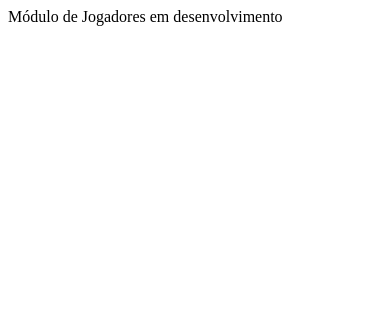
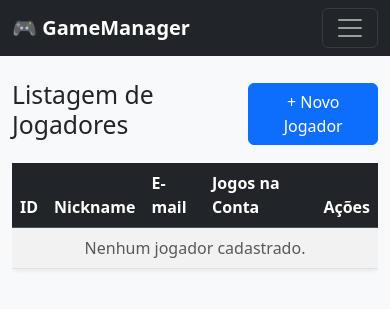
Before and after one commit to Gleydson24/ProjRomer, a Flask app: page /jogadores/ in a window 390 px wide. Shown: the top 309 px of the page. Run offline with Flask 3, Linux system fonts and the light colour scheme.

Commit message:
Tudo Feito

```diff
--- a/ProjetoRomerito/controllers/jogador_controller.py
+++ b/ProjetoRomerito/controllers/jogador_controller.py
@@ -1,8 +1,95 @@
-from flask import Blueprint
+from flask import Blueprint, render_template, request, redirect, url_for, flash
+from database import db
+from models.jogador import Jogador
+from models.jogo import Jogo
 
 jogador_bp = Blueprint('jogador', __name__)
 
-
 @jogador_bp.route('/')
 def index():
-    return "Módulo de Jogadores em desenvolvimento"
+    jogadores = Jogador.query.all()
+    return render_template('jogador/index.html', jogadores=jogadores)
+
+@jogador_bp.route('/novo', methods=['GET', 'POST'])
+def criar():
+    if request.method == 'POST':
+        nickname = request.form.get('nickname')
+        email = request.form.get('email')
+
+        if not nickname or not email:
+            flash('Preencha todos os campos obrigatórios!', 'danger')
+            return render_template('jogador/form.html', jogador=None)
+
+        if Jogador.query.filter_by(email=email).first():
+            flash('Este e-mail já está cadastrado!', 'warning')
+            return render_template('jogador/form.html', jogador=None)
+
+        novo_jogador = Jogador(nickname=nickname, email=email)
+        db.session.add(novo_jogador)
+        db.session.commit()
+
+        flash('Jogador cadastrado com sucesso!', 'success')
+        return redirect(url_for('jogador.index'))
+
+    return render_template('jogador/form.html', jogador=None)
+
+@jogador_bp.route('/<int:id>/perfil')
+def perfil(id):
+    jogador = Jogador.query.get_or_404(id)
+    jogos_disponiveis = Jogo.query.filter(~Jogo.jogadores.any(id=jogador.id)).all()
+    return render_template('jogador/perfil.html', jogador=jogador, jogos_disponiveis=jogos_disponiveis)
+
+@jogador_bp.route('/<int:id>/editar', methods=['GET', 'POST'])
+def editar(id):
+    jogador = Jogador.query.get_or_404(id)
+
+    if request.method == 'POST':
+        nickname = request.form.get('nickname')
+        email = request.form.get('email')
+
+        if not nickname or not email:
+            flash('Preencha todos os campos!', 'danger')
+            return render_template('jogador/form.html', jogador=jogador)
+
+        jogador.nickname = nickname
+        jogador.email = email
+
+        db.session.commit()
+        flash('Dados do jogador atualizados!', 'success')
+        return redirect(url_for('jogador.index'))
+
+    return render_template('jogador/form.html', jogador=jogador)
+
+@jogador_bp.route('/<int:id>/excluir', methods=['POST'])
+def excluir(id):
+    jogador = Jogador.query.get_or_404(id)
+    db.session.delete(jogador)
+    db.session.commit()
+    flash('Jogador removido com sucesso!', 'success')
+    return redirect(url_for('jogador.index'))
+
+@jogador_bp.route('/<int:id>/jogos/adicionar', methods=['POST'])
+def adicionar_jogo(id):
+    jogador = Jogador.query.get_or_404(id)
+    jogo_id = request.form.get('jogo_id')
+
+    if jogo_id:
+        jogo = Jogo.query.get_or_404(jogo_id)
+        if jogo not in jogador.jogos:
+            jogador.jogos.append(jogo)
+            db.session.commit()
+            flash(f'Jogo "{jogo.titulo}" adicionado à biblioteca!', 'success')
+
+    return redirect(url_for('jogador.perfil', id=id))
+
+@jogador_bp.route('/<int:id>/jogos/<int:jogo_id>/remover', methods=['POST'])
+def remover_jogo(id, jogo_id):
+    jogador = Jogador.query.get_or_404(id)
+    jogo = Jogo.query.get_or_404(jogo_id)
+
+    if jogo in jogador.jogos:
+        jogador.jogos.remove(jogo)
+        db.session.commit()
+        flash(f'Jogo "{jogo.titulo}" removido da biblioteca!', 'info')
+
+    return redirect(url_for('jogador.perfil', id=id))
--- a/ProjetoRomerito/templates/base.html
+++ b/ProjetoRomerito/templates/base.html
@@ -21,6 +21,9 @@
                     <li class="nav-item">
                         <a class="nav-link" href="{{ url_for('jogador.index') }}">Jogadores</a>
                     </li>
+                    <li class="nav-item">
+                        <a class="nav-link" href="{{ url_for('jogo.index') }}">Jogo</a>
+                    </li>
                 </ul>
             </div>
         </div>
--- a/ProjetoRomerito/templates/categoria/detalhes.html
+++ b/ProjetoRomerito/templates/categoria/detalhes.html
@@ -9,7 +9,7 @@
     </div>
 </div>
 
-<h3>Jogos vinculados nesta Categoria (Relacionamento 1:N)</h3>
+<h3>Jogos vinculados nesta Categoria</h3>
 
 <div class="table-responsive mt-3">
     <table class="table table-bordered table-hover bg-white shadow-sm">
--- /dev/null
+++ b/ProjetoRomerito/templates/jogador/index.html
@@ -0,0 +1,46 @@
+{% extends 'base.html' %}
+
+{% block content %}
+<div class="d-flex justify-content-between align-items-center mb-3">
+    <h2>Listagem de Jogadores</h2>
+    <a href="{{ url_for('jogador.criar') }}" class="btn btn-primary">+ Novo Jogador</a>
+</div>
+
+<div class="table-responsive">
+    <table class="table table-striped table-hover shadow-sm bg-white rounded">
+        <thead class="table-dark">
+            <tr>
+                <th>ID</th>
+                <th>Nickname</th>
+                <th>E-mail</th>
+                <th>Jogos na Conta</th>
+                <th class="text-center">Ações</th>
+            </tr>
+        </thead>
+        <tbody>
+            {% for jogador in jogadores %}
+            <tr>
+                <td>{{ jogador.id }}</td>
+                <td><strong>{{ jogador.nickname }}</strong></td>
+                <td>{{ jogador.email }}</td>
+                <td>
+                    <span class="badge bg-secondary">{{ jogador.jogos|length }} jogo(s)</span>
+                </td>
+                <td class="text-center">
+                    <a href="{{ url_for('jogador.perfil', id=jogador.id) }}" class="btn btn-sm btn-info text-white">Perfil / Biblioteca</a>
+                    <a href="{{ url_for('jogador.editar', id=jogador.id) }}" class="btn btn-sm btn-warning">Editar</a>
+
+                    <form action="{{ url_for('jogador.excluir', id=jogador.id) }}" method="POST" class="d-inline" onsubmit="return confirm('Excluir este jogador?');">
+                        <button type="submit" class="btn btn-sm btn-danger">Excluir</button>
+                    </form>
+                </td>
+            </tr>
+            {% else %}
+            <tr>
+                <td colspan="5" class="text-center text-muted">Nenhum jogador cadastrado.</td>
+            </tr>
+            {% endfor %}
+        </tbody>
+    </table>
+</div>
+{% endblock %}
```
Also changed, not shown: ProjetoRomerito/templates/jogador/form.html (added, +31 -0 lines), ProjetoRomerito/templates/jogador/perfil.html (added, +59 -0 lines), ProjetoRomerito/sistema_jogos.db (deleted).
